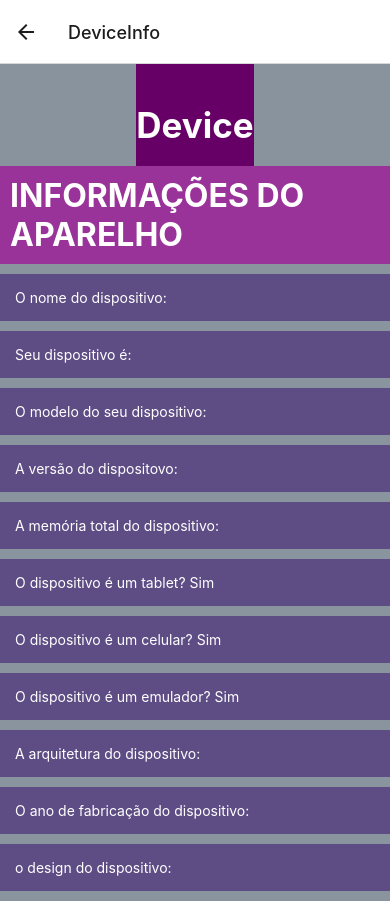
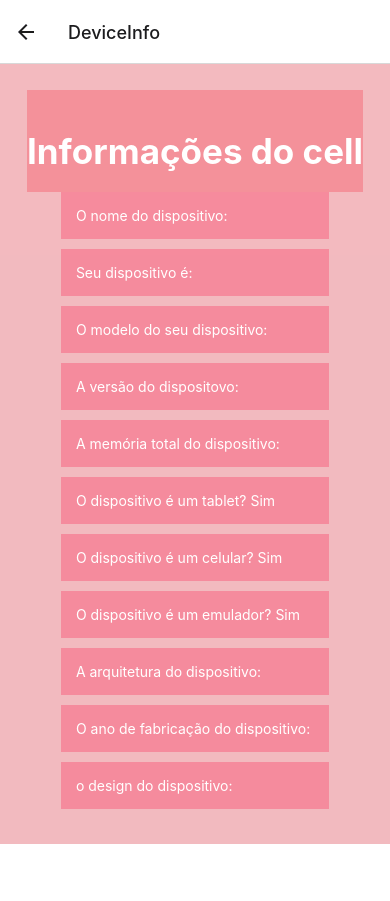
Before and after one commit to zezinhacker/recursos-nativos, a React Native app: screen /DeviceInfo in a window 390 px wide. After the commit the page ends 844 px from the top, so only its background shows below. Built offline with nearby package versions, Linux system fonts and the light colour scheme.

Commit message:
aaaaaaaaa

```diff
--- a/components/Header.jsx
+++ b/components/Header.jsx
@@ -4,7 +4,7 @@ const styles = StyleSheet.create({
   header: {
     paddingTop: 30,
     paddingBottom: 20,
-    backgroundColor: "#606",
+    backgroundColor: "#f2243546",
   },
   headerTextStyle: {
     marginTop: 10,
--- a/screens/BateriaScreen.jsx
+++ b/screens/BateriaScreen.jsx
@@ -1,5 +1,4 @@
 import { View, StyleSheet, Text, Button } from "react-native";
-import Footer from "../components/Footer";
 import Header from "../components/Header";
 import { useEffect, useState } from "react";
 import * as Battery from "expo-battery";
@@ -25,7 +24,7 @@ export default function BateriaScreen({navigation}){
         }
     }
 
-    const styles = StyleSheet.create({
+    const stylesBatery = StyleSheet.create({
         container: {
             flex: 1,
             gap: 10
@@ -37,6 +36,7 @@ export default function BateriaScreen({navigation}){
             alignSelf: 'center',
             fontSize: 30
         },
+
     });
     async function atualizarTudo(){
         bateria()
--- a/screens/DeviceInfo.jsx
+++ b/screens/DeviceInfo.jsx
@@ -5,7 +5,7 @@ import Header from "../components/Header";
 const styles = StyleSheet.create({
   container: {
     flex: 1,
-    backgroundColor: "#4569",
+    backgroundColor: "#f2243546",
     alignItems: "center",
     justifyContent: "center",
   },
@@ -19,21 +19,21 @@ const styles = StyleSheet.create({
   },
   info: {
     fontSize: 14,
-    backgroundColor: "#5e4d85",
+    backgroundColor: "#ff124545",
     color: "#fff",
     marginBottom: 10,
     padding: 15,
 
   },
+
 });
 
 export default function DeviceInfo() {
   return (
     <View style={styles.container}>
-      <Header title="Device"/>
+      <Header title="Informações do cell"/>
     <View>
       <ScrollView>
-       <Text style={styles.title}>INFORMAÇÕES DO APARELHO</Text>
       <Text style={styles.info}>
         O nome do dispositivo: {Device.deviceName}
       </Text>
--- a/screens/MyScreenOrientation.jsx
+++ b/screens/MyScreenOrientation.jsx
@@ -1,5 +1,5 @@
 import React, { useState, useEffect } from "react";
-import { StyleSheet, Text, View, Button } from "react-native";
+import { StyleSheet, View, Button } from "react-native";
 import * as ScreenOrientation from "expo-screen-orientation";
 import Header from "../components/Header";
 
@@ -72,7 +72,7 @@ export default function MyScreenOrientation({ navigation }) {
 
   return (
     <View style={{ height: "100%" }}>
-      <Header title="Orientação da tela" />
+      <Header title="Orientação da tela"/>
       <View style={[styles.container, { backgroundColor }]}>
         <View style={{ justifyContent: "center", alignContent: "center" }}>
           <View style={{ marginBottom: 30 }} />
```
Also changed, not shown: screens/ContactsInfo.jsx (+1 -10 lines).
